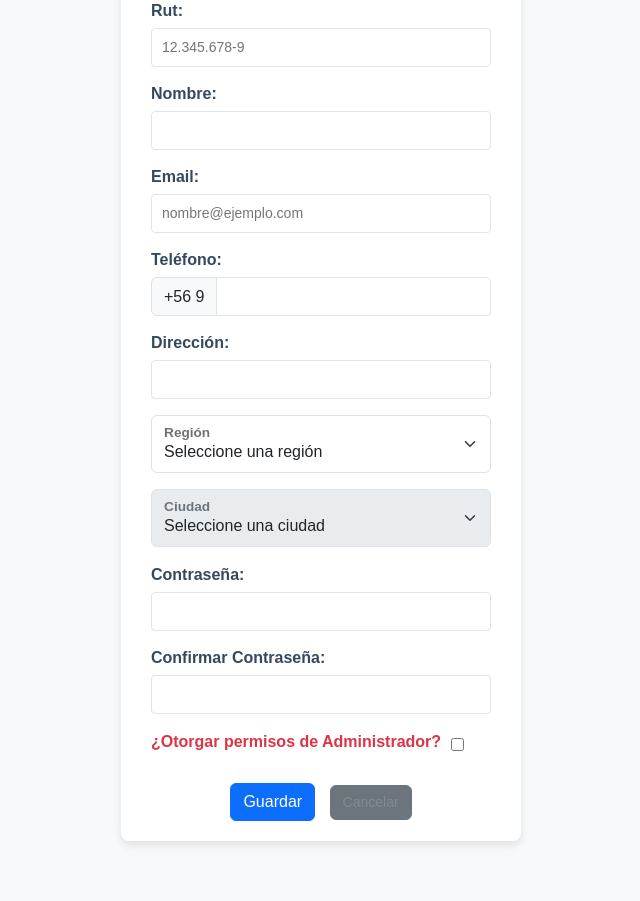
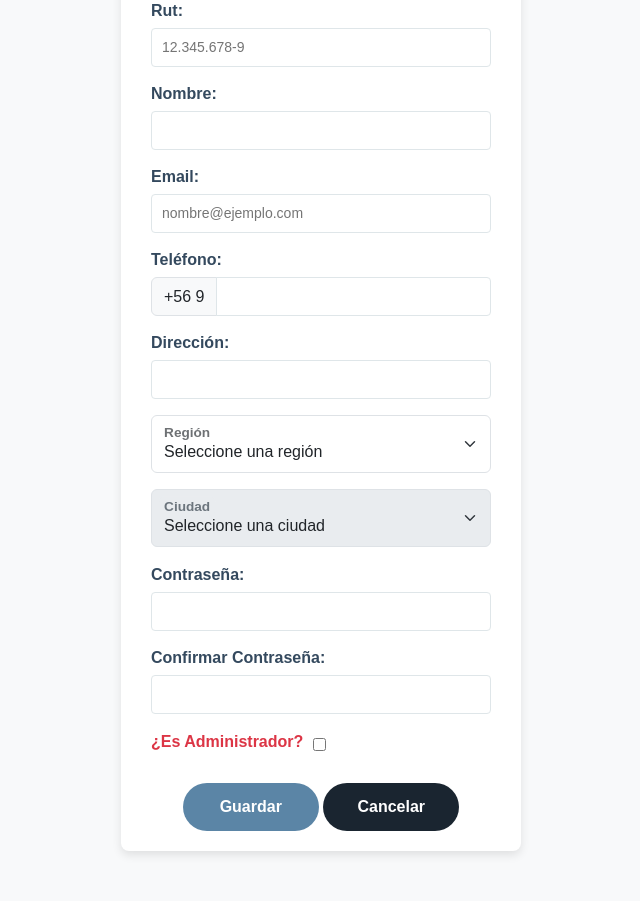
Before and after one commit to diego-ab-dev/Akaispace_Proyecto_de_Titulo, a Django app: template templates/admin_panel/crear_usuario.html in a window 1280 px wide. Shown: the part 129-1030 px from the top of the page, without its empty margins (319-959 px from the left). Before the commit the page ends 974 px from the top, so only its background shows below. Run offline with Django 3.2, Linux system fonts and the light colour scheme; the template is opened without the code that fills it, so the values that code supplies are empty.

Commit message:
aspectos visuales del registro de usuario de parte del admin

```diff
--- a/static/styles/styles_admin/styles_crear_usuario.css
+++ b/static/styles/styles_admin/styles_crear_usuario.css
@@ -73,33 +73,41 @@ input:focus {
 
 .form-actions {
     text-align: center;
-    margin-top: 20px;
+    margin-top: 15px;
+    gap: 15px;
 }
 
-button {
-    background-color: #3498db;
-    color: white;
-    padding: 10px 15px;
+.btn-primary {
+    background-color: #5b85a6; /* Color azul acero de la imagen */
     border: none;
-    border-radius: 4px;
-    font-size: 14px;
-    cursor: pointer;
+    border-radius: 25px; /* Bordes muy redondos */
+    padding: 12px 0;
+    font-weight: 600;
+    font-size: 16px;
+    width: 40%; /* Ocupa la mitad del espacio disponible */
     transition: background-color 0.3s;
 }
 
-button:hover {
-    background-color: #2980b9;
+.btn-primary:hover {
+    background-color: #4a6d8a;
 }
 
 .cancel-button {
+    background-color: #1a2530; /* Color oscuro de la imagen */
+    color: white;
+    border: none;
+    border-radius: 25px; /* Bordes muy redondos */
+    padding: 12px 0;
+    font-weight: 600;
+    font-size: 16px;
+    width: 40%; /* Ocupa la otra mitad */
+    text-align: center;
+    text-decoration: none;
     display: inline-block;
-    margin-left: 10px;
-    color: #7f8c8d;
-    text-decoration: none;
-    font-size: 14px;
-    transition: color 0.3s;
+    transition: background-color 0.3s;
 }
 
 .cancel-button:hover {
-    color: #34495e;
+    background-color: #000000;
+    color: white;
 }
--- a/templates/admin_panel/crear_usuario.html
+++ b/templates/admin_panel/crear_usuario.html
@@ -81,7 +81,7 @@
             </div>
 
             <div class="form-group checkbox-group mt-3">
-                <label for="es_administrador" class="text-danger fw-bold">¿Otorgar permisos de Administrador?</label>
+                <label for="es_administrador" class="text-danger fw-bold">¿Es Administrador?</label>
                 <input type="checkbox" name="es_administrador" id="es_administrador">
             </div>
 
```
